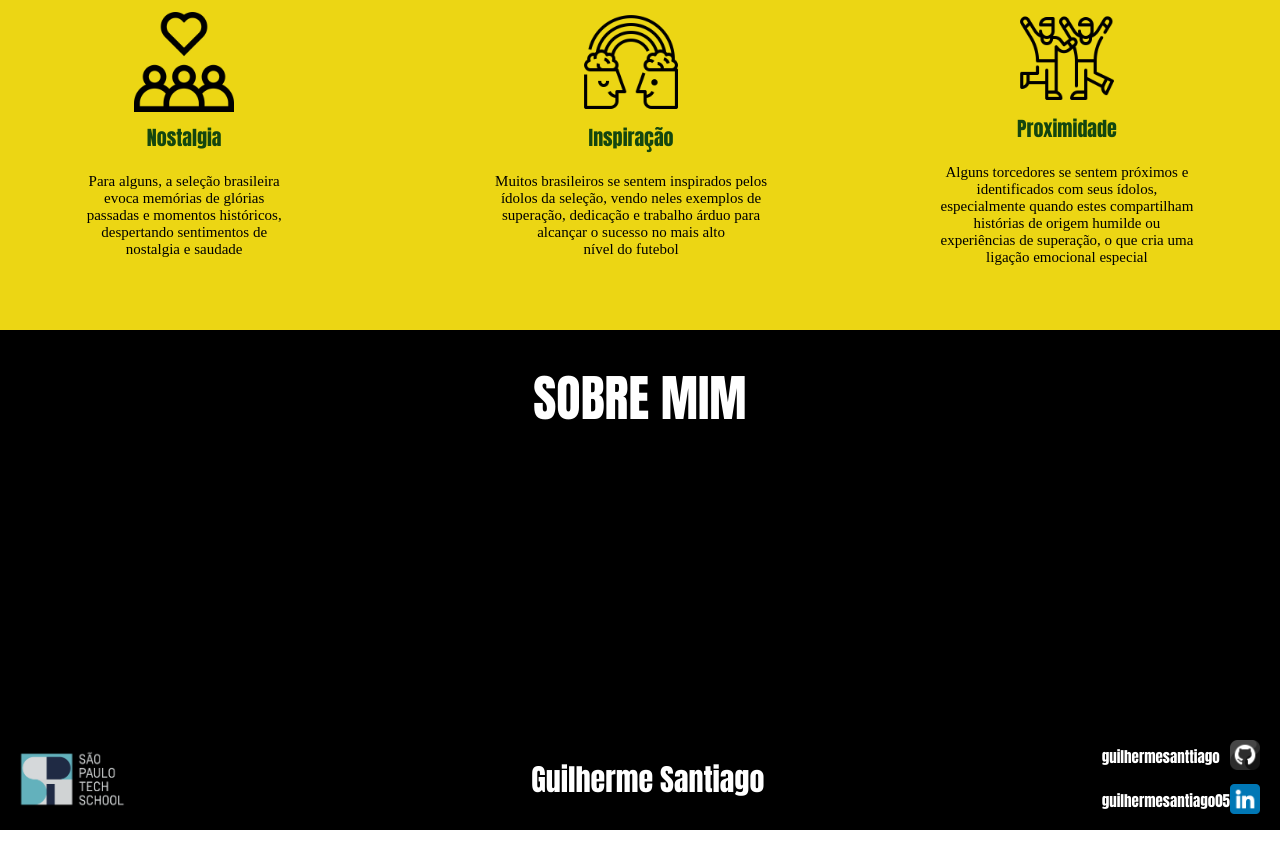
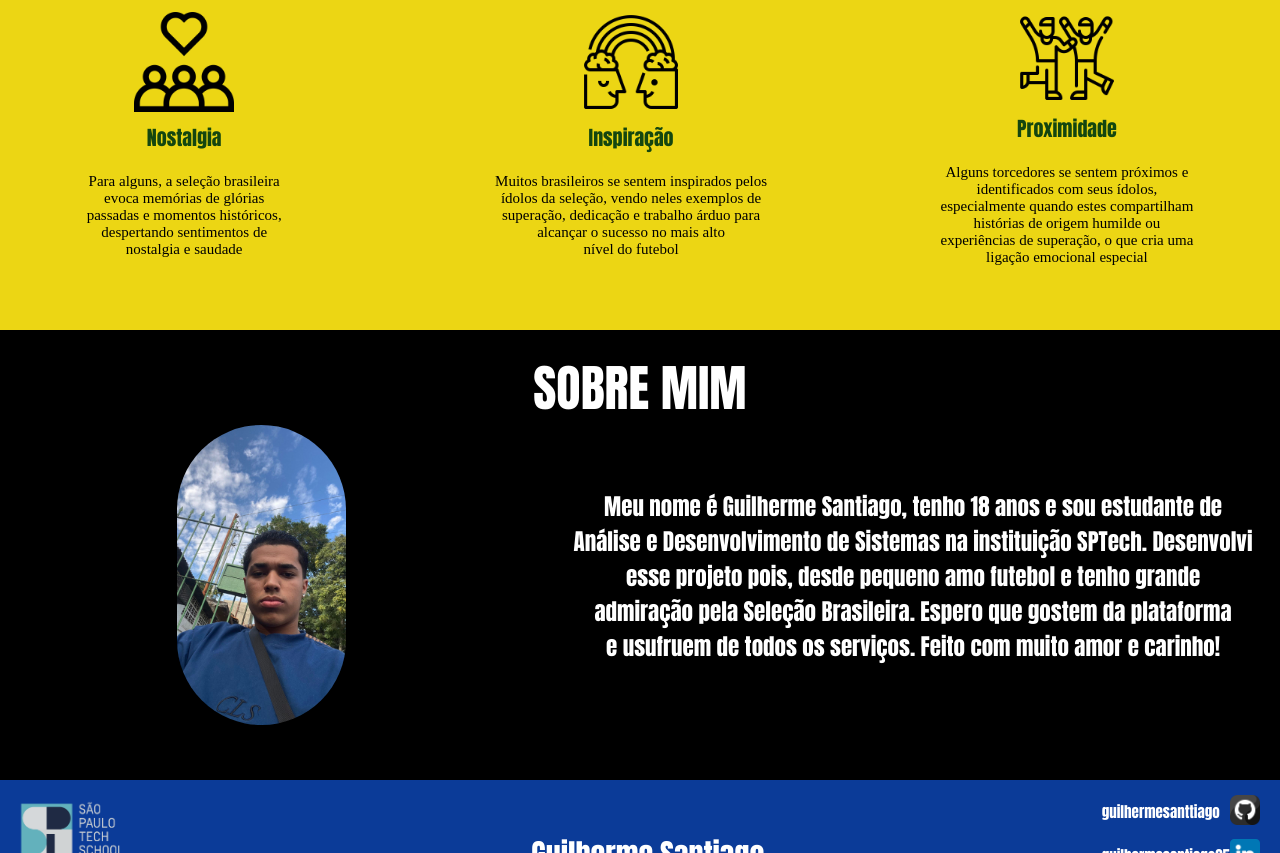
Before and after one commit to guilhermesanttiago/Projeto_Individual-SPTech, a website: page site/public/index.html in a window 1280 px wide. Shown: the part 1947-2800 px from the top of the page. Before the commit the page ends 2777 px from the top, so only its background shows below. Drawn offline with Linux system fonts and the light colour scheme; a web font is replaced by a local one.

Commit message:
Alterações gerais

```diff
--- a/site/public/css/style.css
+++ b/site/public/css/style.css
@@ -1628,12 +1628,12 @@
     font-family: impact;
 }
 
-
+/*Footer*/
 
 .foterr{
     width: 100%;
     height: 100px;
-    background-color: #000;
+    background-color: #0B3B98;
 }
 
 .div_texto1{
@@ -1658,7 +1658,7 @@
 .txt6{
     display: flex;
     align-items: center;
-    margin-top: 10px;
+    padding-top: 15px;
     margin-right: 10px;
 }
 
@@ -1674,7 +1674,15 @@
     color: white;
     font-family: Impact, Haettenschweiler, 'Arial Narrow Bold', sans-serif;
     margin-left: 50px;
-}
+    animation: txt_dashboard 2s linear infinite alternate;
+}
+
+@keyframes titulo_footer{
+    from {
+        transform: translateX(2px);}
+    to {
+        transform: translateY(0);
+        }}
 
 .txt_fotter{
     font-size: 15px;
@@ -1705,8 +1713,8 @@
 
 .tela_sobremim{
     width: 100%;
-    height: 400px;
-    background-color: rgb(0, 0, 0);
+    height: 450px;
+    background-color: #000000;
 }
 
 .dir_ttsobremim{
@@ -1717,6 +1725,26 @@
 .titulo_sobremim{
     font-family: Impact, Haettenschweiler, 'Arial Narrow Bold', sans-serif;
     font-size: 50px;
-    padding-top: 30px;
+    padding-top: 20px;
     color: #ffffff;
 }
+
+.dir_txtsobremim{
+    display: flex;
+    align-items: center;
+    justify-content: space-evenly;
+}
+
+.txt_sobremim{
+    color: rgb(255, 255, 255);
+    font-size: 23px;
+    font-family: Impact, Haettenschweiler, 'Arial Narrow Bold', sans-serif;
+    text-align: center;
+    margin-left: 200px;
+}
+
+.img_sobremim{
+    height: 300px;
+    border-radius: 2000px;
+    margin-left: 150px;
+}
--- a/site/public/index.html
+++ b/site/public/index.html
@@ -254,20 +254,18 @@
 
             <div class="dir_txtsobremim">
                 <div>
-                    <img src="" alt="">
+                    <img src="assets/imagens/sobre_mim.jpg" alt="" class="img_sobremim">
                 </div>
                 <div>
-                    <p></p>
+                    <p class="txt_sobremim">
+                        Meu nome é Guilherme Santiago, tenho 18 anos e sou estudante de <br>
+                        Análise e Desenvolvimento de Sistemas na instituição SPTech. Desenvolvi <br>
+                        esse projeto pois, desde pequeno amo futebol e tenho grande <br>
+                        admiração pela Seleção Brasileira. Espero que gostem da plataforma <br>
+                        e usufruem de todos os serviços. Feito com muito amor e carinho!</p>
                 </div>
             </div>
         </div>
-
-
-
-
-
-
-
 
         <!--Foooter-->
         <footer class="foterr">
```
